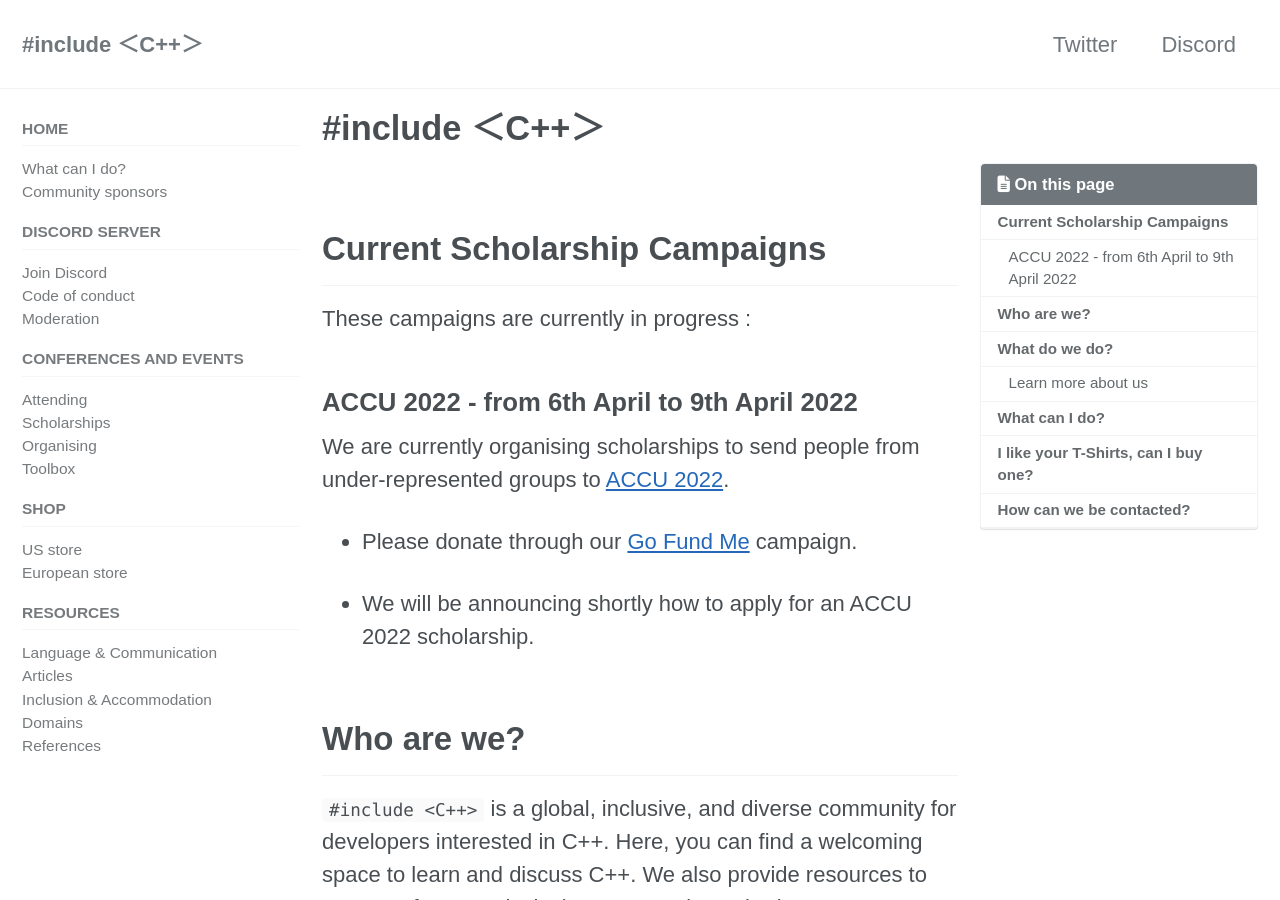
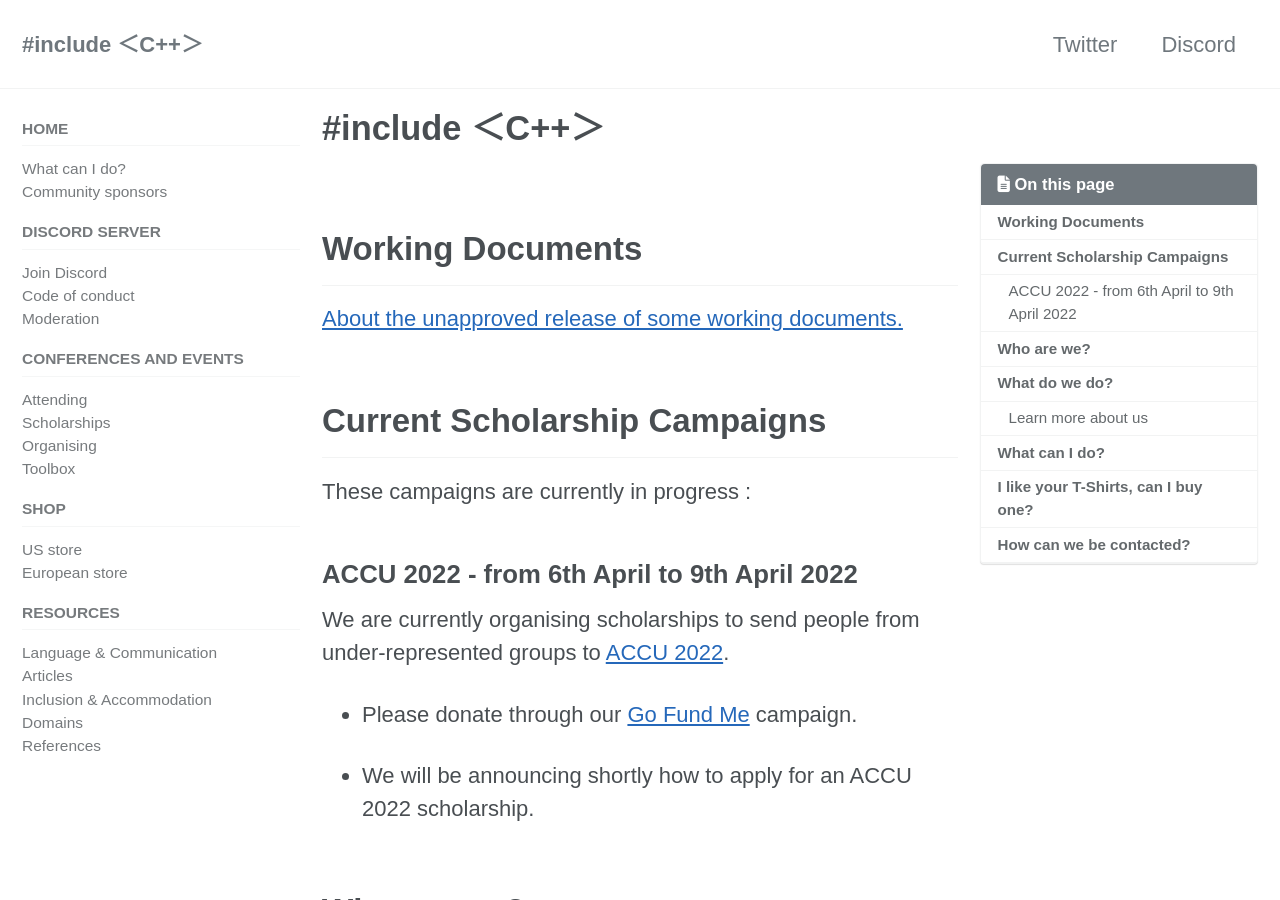
Before and after one commit to include-cpp/include-cpp.github.io, a Jekyll site: the page built from index.md, in a window 1280 px wide and 900 px high. Built offline with Jekyll 4.4.1, drawn with Linux system fonts in a browser that asks for light colours; cached includes are drawn as plain includes; nearby versions of some CDN libraries.

Commit message:
Add link to new post from home page

```diff
--- a/index.md
+++ b/index.md
@@ -3,6 +3,10 @@ layout: home
 title: "#include ＜C++＞"
 toc: true
 ---
+
+## Working Documents
+
+[About the unapproved release of some working documents.](/posts/communication-working-document/)
 
 {% include_relative conferences/current_funding_campaign.md %}
 
```
